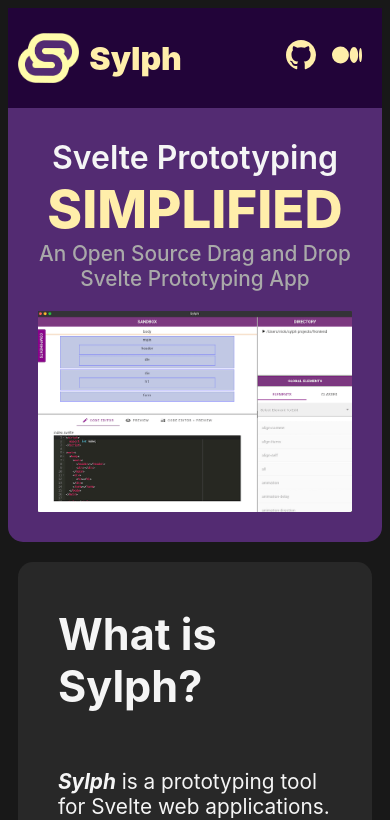
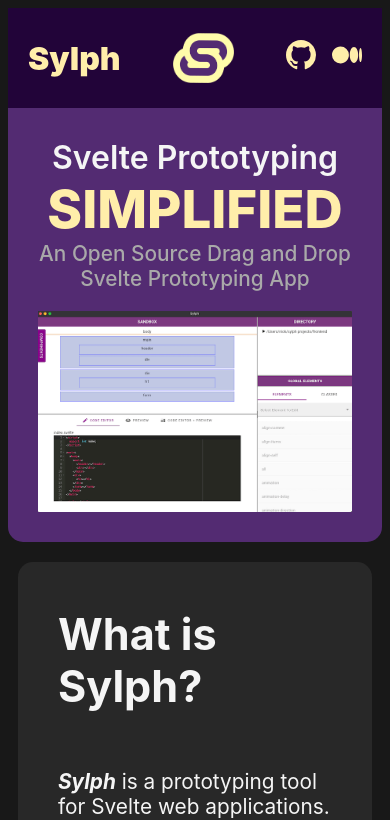
Before and after one commit to JovianDev/sylph_site, a Svelte app: page / in a window 390 px wide. Shown: the top 820 px of the page. Built offline with nearby package versions, Linux system fonts and the light colour scheme.

Commit message:
adjusted logo position for mobile

```diff
--- a/src/components/header.svelte
+++ b/src/components/header.svelte
@@ -4,13 +4,15 @@
 
 <header>
   <div class="sylph-logo">
-    <img src="/sylph-mac-icon.png" alt="Sylph logo" />
-    <p>Sylph</p>
+    <img src="/sylph-mac-icon.png" alt="Sylph logo" class="logo-desk" />
+    <p class="sylph-title">Sylph</p>
   </div>
-
-  <nav>
+  <div>
+    <img src="/sylph-mac-icon.png" alt="Sylph logo" class="logo-mobile" />
+  </div>
+  <!-- <nav>
     <ul>
-      <!-- <li>
+      <li>
         <a href="#download">Home</a>
       </li>
       <li class:active={something === '/about'}>
@@ -18,9 +20,9 @@
       </li>
       <li class:active={something === '/docs'}>
         <a href="/docs">Docs</a>
-      </li> -->
+      </li>
     </ul>
-  </nav>
+  </nav> -->
   <div class="header-right">
     <a href="https://github.com/oslabs-beta/Sylph" target="_blank">
       <svg
@@ -69,6 +71,9 @@
     align-items: center;
     background-color: #220439;
   }
+  .logo-mobile {
+    display: none;
+  }
   nav {
     margin: 0;
     padding: 0;
@@ -107,4 +112,15 @@
     font-size: 2em;
     font-weight: 900;
   }
+  @media (max-width: 700px) {
+    .logo-mobile {
+      display: inherit;
+    }
+    .logo-desk {
+      display: none;
+    }
+    .sylph-title {
+      margin-left: 20px;
+    }
+  }
 </style>
```
Also changed, not shown: public/build/bundle.css, public/build/bundle.js, 1 other file (tests, documents, lock files or other folders).
